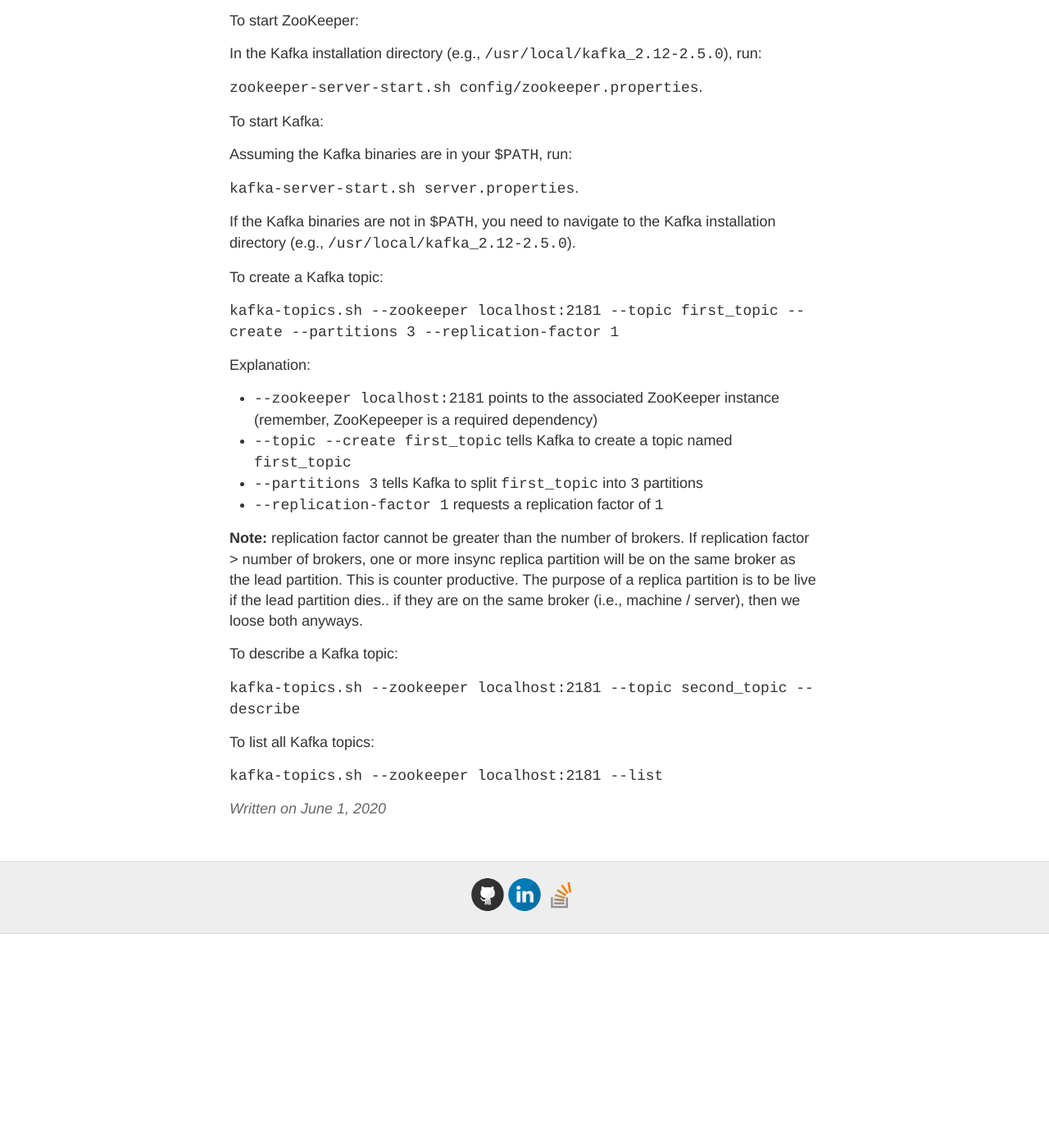
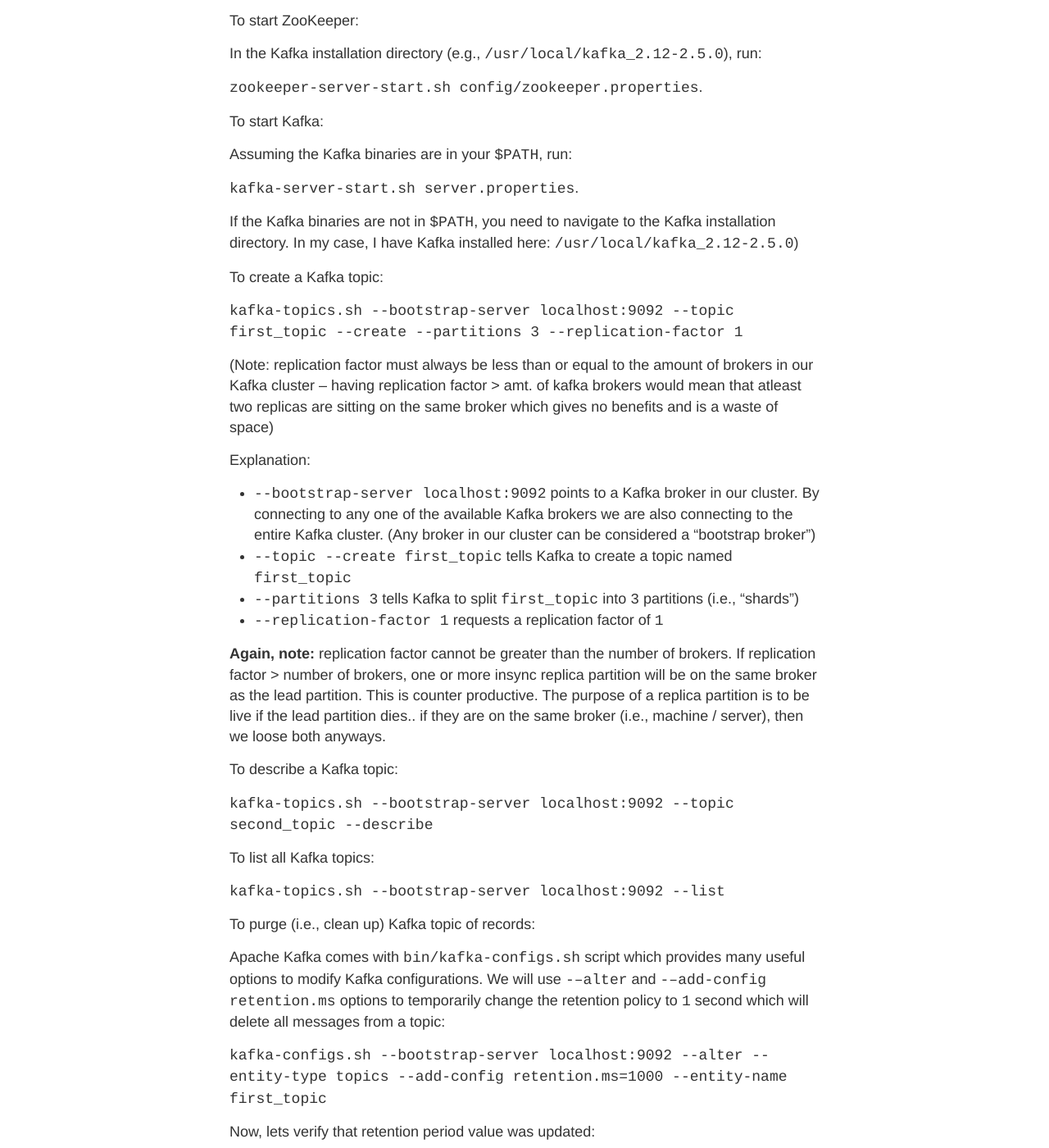
Before and after one commit to gutucristian/gutucristian.github.io, a Jekyll site: the page built from _posts/2020-06-01-Kafka.md, in a window 1280 px wide and 1400 px high, scrolled down 8253 px. Shown: the whole window at 82% size. Built offline with Jekyll 4.4.1, drawn with Linux system fonts in a browser that asks for light colours; our own code applies the rules of GitHub Pages for plain Markdown files; before the commit the page ends 9392 px from its top, so only the background shows below that; some of the changed text lies outside the part shown.

Commit message:
Update 2020-06-01-Kafka.md

````diff
--- a/_posts/2020-06-01-Kafka.md
+++ b/_posts/2020-06-01-Kafka.md
@@ -207,24 +207,52 @@
 
 `kafka-server-start.sh server.properties`.
 
-If the Kafka binaries are not in `$PATH`, you need to navigate to the Kafka installation directory (e.g., `/usr/local/kafka_2.12-2.5.0`).
+If the Kafka binaries are not in `$PATH`, you need to navigate to the Kafka installation directory. In my case, I have Kafka installed here: `/usr/local/kafka_2.12-2.5.0`)
 
 To create a Kafka topic:
 
-`kafka-topics.sh --zookeeper localhost:2181 --topic first_topic --create --partitions 3 --replication-factor 1`
+`kafka-topics.sh --bootstrap-server localhost:9092 --topic first_topic --create --partitions 3 --replication-factor 1`
+
+(Note: replication factor must always be less than or equal to the amount of brokers in our Kafka cluster -- having replication factor > amt. of kafka brokers would mean that atleast two replicas are sitting on the same broker which gives no benefits and is a waste of space)
 
 Explanation:
-- `--zookeeper localhost:2181` points to the associated ZooKeeper instance (remember, ZooKepeeper is a required dependency)
+- `--bootstrap-server localhost:9092` points to a Kafka broker in our cluster. By connecting to any one of the available Kafka brokers we are also connecting to the entire Kafka cluster. (Any broker in our cluster can be considered a "bootstrap broker")
 - `--topic --create first_topic` tells Kafka to create a topic named `first_topic`
-- `--partitions 3` tells Kafka to split `first_topic` into `3` partitions
+- `--partitions 3` tells Kafka to split `first_topic` into `3` partitions (i.e., "shards")
 - `--replication-factor 1` requests a replication factor of `1`
 
-**Note:** replication factor cannot be greater than the number of brokers. If replication factor > number of brokers, one or more insync replica partition will be on the same broker as the lead partition. This is counter productive. The purpose of a replica partition is to be live if the lead partition dies.. if they are on the same broker (i.e., machine / server), then we loose both anyways.
+**Again, note:** replication factor cannot be greater than the number of brokers. If replication factor > number of brokers, one or more insync replica partition will be on the same broker as the lead partition. This is counter productive. The purpose of a replica partition is to be live if the lead partition dies.. if they are on the same broker (i.e., machine / server), then we loose both anyways.
 
 To describe a Kafka topic:
 
-`kafka-topics.sh --zookeeper localhost:2181 --topic second_topic --describe`
+`kafka-topics.sh --bootstrap-server localhost:9092 --topic second_topic --describe`
 
 To list all Kafka topics:
 
-`kafka-topics.sh --zookeeper localhost:2181 --list`
+`kafka-topics.sh --bootstrap-server localhost:9092 --list`
+
+To purge (i.e., clean up) Kafka topic of records:
+
+Apache Kafka comes with `bin/kafka-configs.sh` script which provides many useful options to modify Kafka configurations. We will use `-–alter` and `-–add-config retention.ms` options to temporarily change the retention policy to `1` second which will delete all messages from a topic:
+
+`kafka-configs.sh --bootstrap-server localhost:9092 --alter --entity-type topics --add-config retention.ms=1000 --entity-name first_topic`
+
+Now, lets verify that retention period value was updated:
+
+`kafka-configs.sh --bootstrap-server localhost:9092 --entity-type topics --describe --entity-name first_topic`
+
+And this is the output:
+
+```
+Dynamic configs for topic first_topic are:
+  cleanup.policy=delete sensitive=false synonyms={DYNAMIC_TOPIC_CONFIG:cleanup.policy=delete, DEFAULT_CONFIG:log.cleanup.policy=delete}
+  retention.ms=1000 sensitive=false synonyms={DYNAMIC_TOPIC_CONFIG:retention.ms=1000}
+```
+
+Which confirms `retention.ms` was correctly updated to one second.
+
+Wait for a few seconds and the topic should clear of all existing records. We can confirm this by trying to consume data from the beggining of the topic:
+
+`kafka-console-consumer.sh --bootstrap-server localhost:9092 --topic first_topic --from-beginning`
+
+If data existed in this topic and our commands from above worked correctly, then the consumer should not have anything left to read.
````
